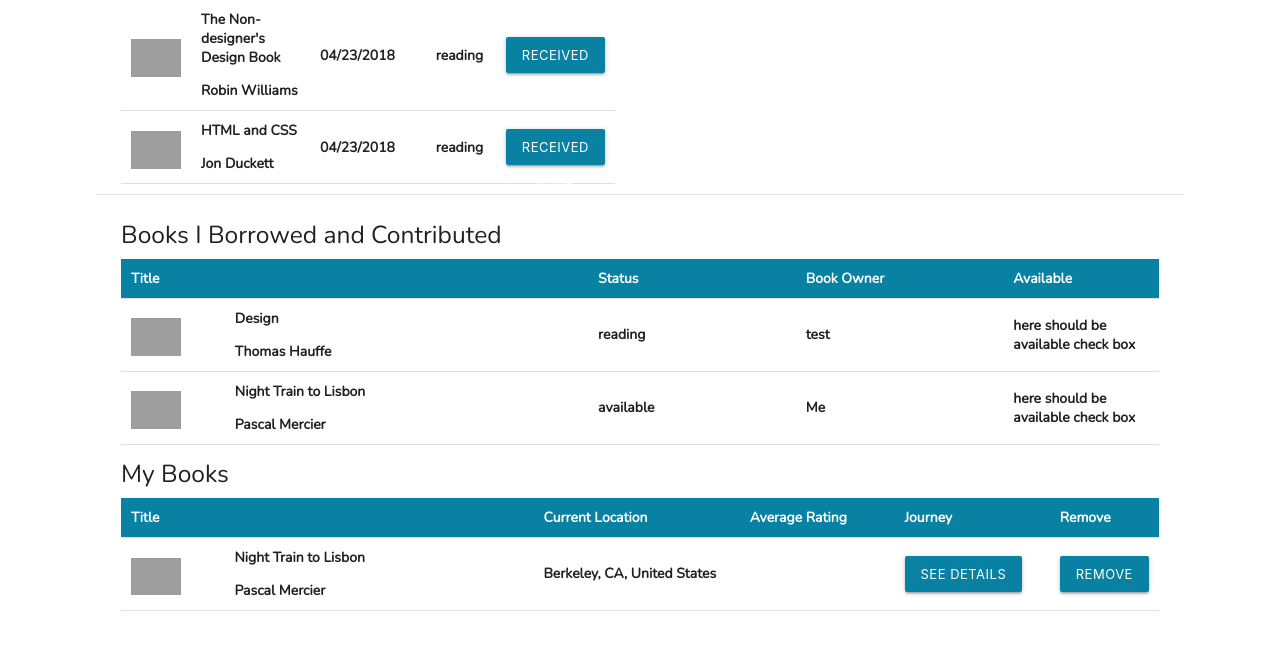
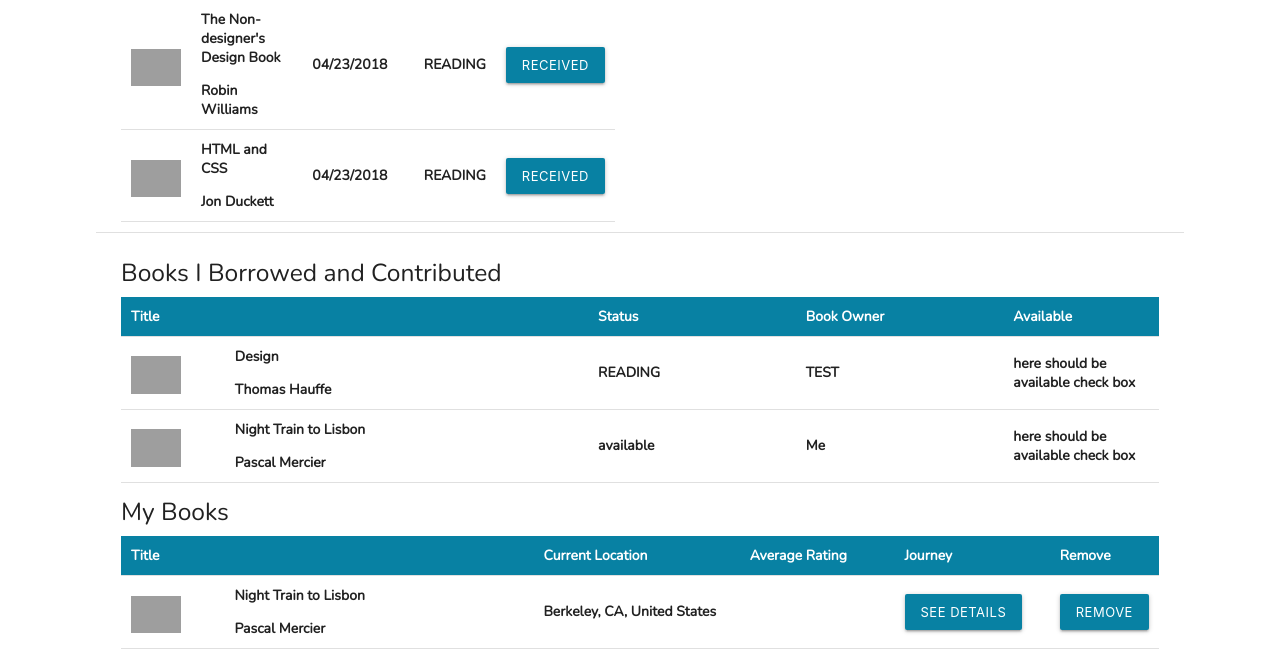
Before and after one commit to carinasauter/Bookchain, a Flask app: page /dashboard in a window 1280 px wide. Shown: the part 186-845 px from the top of the page. Before the commit the page ends 797 px from the top, so only its background shows below. Run offline with Flask 2, Linux system fonts and the light colour scheme; a user stored in the database is signed in; data comes from the database, SQL or seed files in the repository; data that the repository does not hold is empty; some libraries are stand-ins or nearby versions; grey boxes are pictures that could not be loaded.

Commit message:
fixed table style

```diff
--- a/app/static/css/home.css
+++ b/app/static/css/home.css
@@ -273,3 +273,8 @@ nav .brand-logo {
 .card.horizontal .card-image img{
 	width: 70px;
 }
+
+
+.tableHeaderStyle {
+	text-transform: uppercase;
+}
--- a/app/templates/dashboard.html
+++ b/app/templates/dashboard.html
@@ -25,7 +25,7 @@
               <td><img src="{{book[2]}}"></td>
               <td>{{book[0]}}<p>{{book[1]}}</p></td>
               <td>{{book[5]}}</td>
-              <td>{{book[6]}}</td>
+              <td class="tableHeaderStyle">{{book[6]}}</td>
               <td><button class="btn" id="receive-book">Received Book</button></td>
             </tr>
             {% endfor %}
@@ -88,8 +88,8 @@
                 <img src="{{book[2]}}">
                 </td>
                 <td>{{book[0]}}<p>{{book[1]}}</p></td>
-                <td>{{book[5]}}</td>
-                <td>{{book[6]}}</td>
+                <td class="tableHeaderStyle">{{book[5]}}</td>
+                <td class="tableHeaderStyle">{{book[6]}}</td>
                 <!-- <td>{% for num in book[3] %}
                 <i class="material-icons tiny star amber-text lighten-1">star</i> -->
                 <!-- {% endfor %} -->
```
